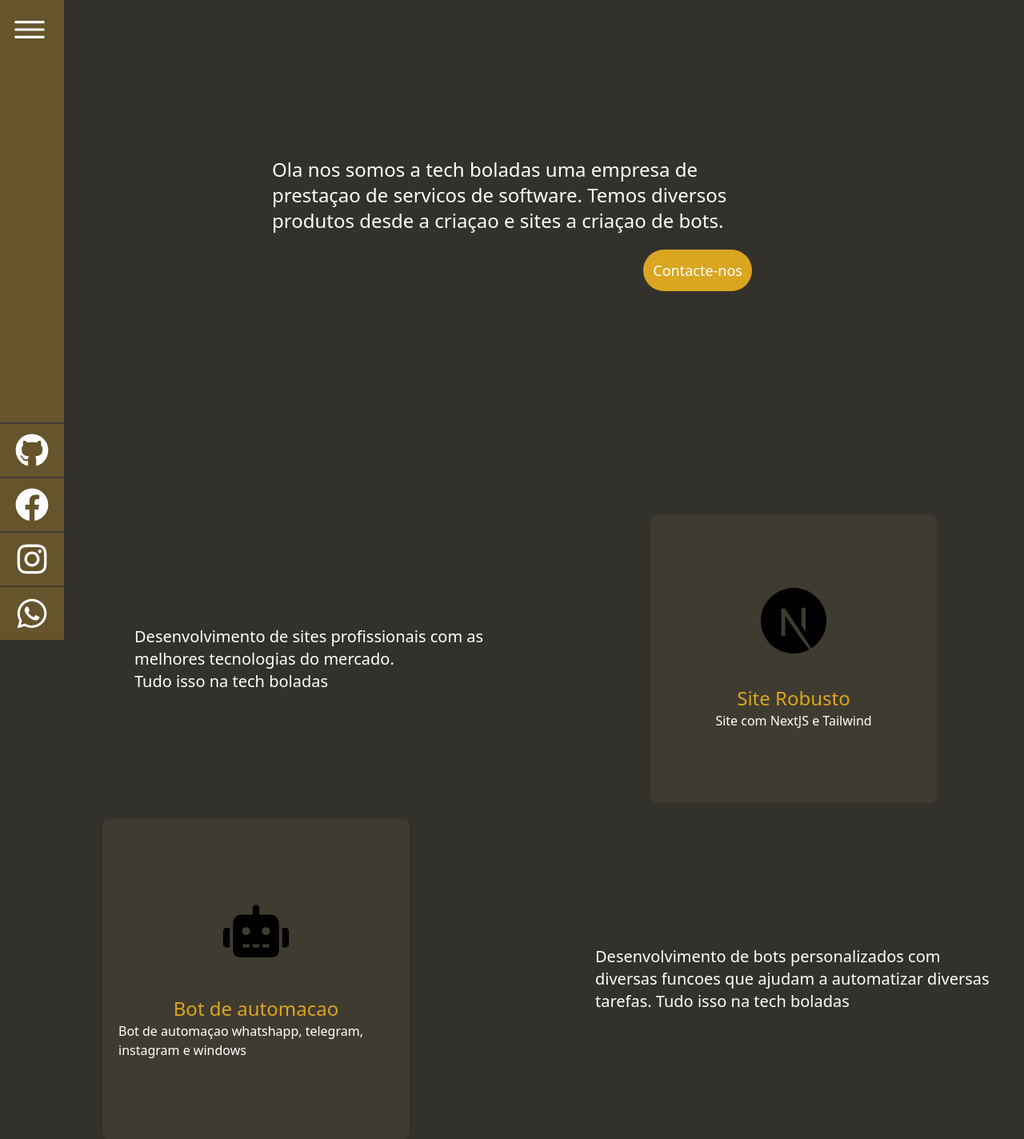
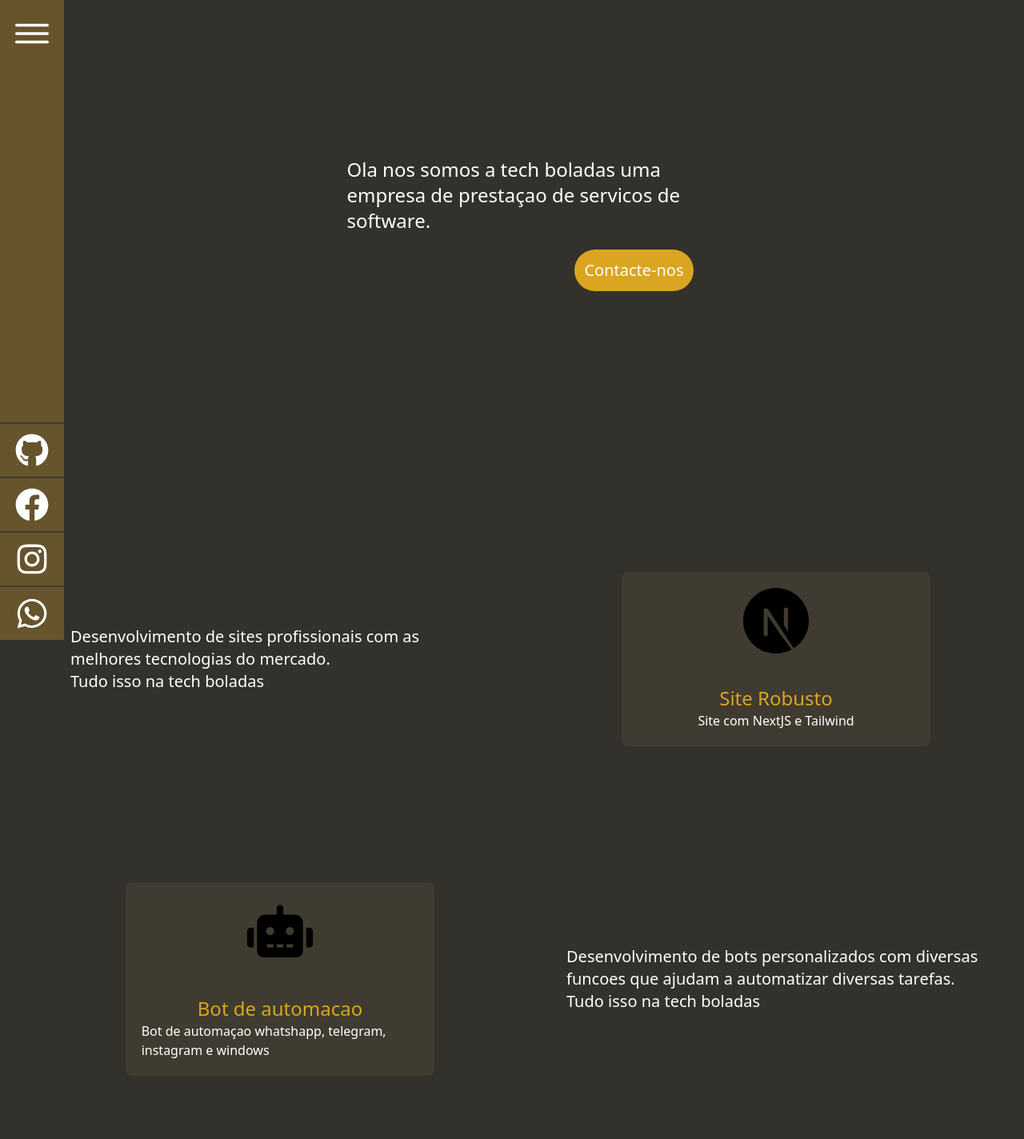
Before and after one commit to techboladas/techboladas, a Next.js app: page / in a window 1280 px wide. Shown: the whole page at 80% size. Built offline with nearby package versions, Linux system fonts and the light colour scheme.

Commit message:
fact: service refactore

```diff
--- a/src/app/page.tsx
+++ b/src/app/page.tsx
@@ -3,32 +3,14 @@ import { Apresentation } from "@/components/Apresentation/"
 import { Card } from "@/components/Card/"
 import { SiNextdotjs } from "react-icons/si"
 import { FaRobot } from "react-icons/fa"
+import { Service } from "@/components/Service";
 
 export default function Home() {
 
   return (
     <Main>
       <Apresentation />
-      <section id="services" className="h-screen w-full mt-60 pl-32 grid grid-cols-2 grid-rows-2">
-        <div className="flex items-center justify-center">
-          <p className="text-xl p-10 text-pallete-white">
-            Desenvolvimento de sites profissionais com as melhores tecnologias do mercado. <br/>
-            Tudo isso na tech boladas
-          </p>
-        </div>
-        <div className="flex justify-center p-5">
-          <Card Icon={SiNextdotjs}  title="Site Robusto" description="Site com NextJS e Tailwind" />
-        </div>
-        <div>
-            <Card Icon={FaRobot} title="Bot de automacao" description="Bot de automaçao whatshapp, telegram, instagram e windows"  />
-        </div>
-        <div className="flex items-center justify-center">
-          <p className="text-xl p-10 text-pallete-white">
-            Desenvolvimento de bots personalizados com diversas funcoes que ajudam a automatizar diversas tarefas.
-            Tudo isso na tech boladas
-          </p>
-        </div>
-      </section>
+      <Service />
     </Main>
   )
 }
--- a/src/components/Apresentation/index.tsx
+++ b/src/components/Apresentation/index.tsx
@@ -1,10 +1,9 @@
 export const Apresentation = () => {
   return (
     <section id="apresentation" className="flex justify-center">
-      <p className="w-1/2 mt-44 p-5 grid text-2xl text-pallete-white ">Ola nos somos a tech boladas uma empresa de prestaçao de servicos de software.
-          Temos diversos produtos desde a criaçao e sites a criaçao de bots.
+      <p className="w-4/5 mt-44 p-5 pl-10 grid text-2xl text-pallete-white md:w-1/2 ">Ola nos somos a tech boladas uma empresa de prestaçao de servicos de software.
           <br/>
-          <button className="bg-pallete-10 mt-5 w-max p-3 text-pallete-white text-lg rounded-full justify-self-end ">Contacte-nos</button>
+          <button className="bg-pallete-10 mt-5 w-max p-3 text-pallete-white text-xl rounded-full justify-self-end ">Contacte-nos</button>
       </p>
       </section>
   )
--- a/src/components/Main/index.tsx
+++ b/src/components/Main/index.tsx
@@ -6,7 +6,7 @@ type MainProps = {
 
 export const Main = ({children}: MainProps) => {
   return (
-    <main className="flex flex-col min-h-screen w-full justify-center bg-pallete-60  items-center">
+    <main className="flex flex-col min-h-screen w-screen justify-center bg-pallete-60  items-center md:w-screen ">
       {children}
     </main>
   )
--- a/src/components/NavBar/components/Menu.tsx
+++ b/src/components/NavBar/components/Menu.tsx
@@ -7,7 +7,7 @@ type MenuProps = {
 
 export const Menu = ({ children, className }: MenuProps) => {
   return (
-    <menu className="w-20 h-screen  justify-self-end bg-pallete-t10">
+    <menu className="w-16 h-screen  justify-self-end bg-pallete-t10 md:w-20 ">
       <ul
         className={twMerge(
         "w-full h-screen flex flex-col",
--- a/src/components/NavBar/hook/useMenu.ts
+++ b/src/components/NavBar/hook/useMenu.ts
@@ -3,8 +3,8 @@ import { MouseEventHandler, useState } from "react";
 export const useMenu = () => {
   const MENU_OPEN_CONTENT_DISPLAY = "flex";
   const MENU_CLOSE_CONTENT_DISPLAY = "hidden";
-  const MENU_OPEN_WIDTH = "w-1/3";
-  const MENU_CLOSE_WIDTH = "w-20";
+  const MENU_OPEN_WIDTH = "w-4/5 md:w-1/3";
+  const MENU_CLOSE_WIDTH = "w-16 md:w-20";
   const MENU_OPEN_GRID = "grid-cols-3";
   const MENU_CLOSE_GRID = "grid-cols-1";
 
@@ -28,7 +28,7 @@ export const useMenu = () => {
     setOpen(true);
   };
 
-  const handleClick: MouseEventHandler<HTMLLIElement> = (e: MouseEvent) => {
+  const handleClick: MouseEventHandler<HTMLLIElement> = (e) => {
     if (isOpen) {
       close();
       return;
--- a/src/components/NavBar/index.tsx
+++ b/src/components/NavBar/index.tsx
@@ -16,11 +16,11 @@ export const NavBar = () => {
         <Link href="#apresentation">Apresentacao</Link>
         <Link href="#">Servicos</Link>
         <Link href="#">Contacto</Link>
-        <p className="h-full self-end">Create by <strong>T</strong></p>
+        <p className="h-full self-end ">Create by <strong>T</strong></p>
       </section>
       <Menu className="col-span-1">
-          <MenuItem className="self-start justify-self-start h-full  border-0" onClick={handleClick}>
-           <IoIosMenu style={{ fontSize: '50px'}} />
+          <MenuItem className=" self-start justify-self-center w-full h-full border-0" onClick={handleClick}>
+           <IoIosMenu style={{ fontSize: '60px'}}  />
           </MenuItem>
           <MenuItem className="hover:bg-violet-600">
             <Link href="https://github.com/techboladas/" target="_blank" >
--- /dev/null
+++ b/src/components/Service/components/Container.tsx
@@ -0,0 +1,13 @@
+import { ReactNode } from "react"
+import { twMerge } from "tailwind-merge"
+
+type ContainerProps = {
+  children: ReactNode,
+  className?: string,
+}
+
+export const Container = ({children, className }: ContainerProps) => {
+  return (
+    <div className={twMerge("flex justify-center p-5", className)}>{children}</div>
+  )
+}
--- /dev/null
+++ b/src/components/Service/components/Text.tsx
@@ -0,0 +1,15 @@
+import { ReactNode } from "react"
+import { twMerge } from "tailwind-merge"
+
+type TextProps = {
+  children: ReactNode
+  className?: string,
+}
+
+export const Text = ({ children, className }: TextProps) => {
+  return (
+     <p className={twMerge("text-xl  text-pallete-white p-7", className)}>
+          {children}
+    </p>
+  )
+}
--- /dev/null
+++ b/src/components/Service/index.tsx
@@ -0,0 +1,32 @@
+import { FaRobot } from "react-icons/fa"
+import { Card } from "../Card"
+import { SiNextdotjs } from "react-icons/si"
+import { Text } from "./components/Text"
+import { Container } from "./components/Container"
+
+
+export const Service = () => {
+   return (
+      <section className=" w-full mt-60 pl-10 grid grid-cols-1 grid-rows-4 justify-end content-center items-center md:grid-cols-2 md:grid-rows-2 md:h-screen">
+        <Container className="items-center">
+          <Text>
+            Desenvolvimento de sites profissionais com as melhores tecnologias do mercado.
+            <br/>
+            Tudo isso na tech boladas
+          </Text>
+        </Container>
+        <Container>
+          <Card Icon={SiNextdotjs}  title="Site Robusto" description="Site com NextJS e Tailwind" />
+        </Container>
+        <Container>
+            <Card Icon={FaRobot} title="Bot de automacao" description="Bot de automaçao whatshapp, telegram, instagram e windows"  />
+        </Container>
+        <Container className="items-center">
+          <Text>
+            Desenvolvimento de bots personalizados com diversas funcoes que ajudam a automatizar diversas tarefas.
+            Tudo isso na tech boladas
+          </Text>
+        </Container>
+      </section>
+  )
+}
```
Also changed, not shown: src/app/globals.css (line endings or trailing spaces).
